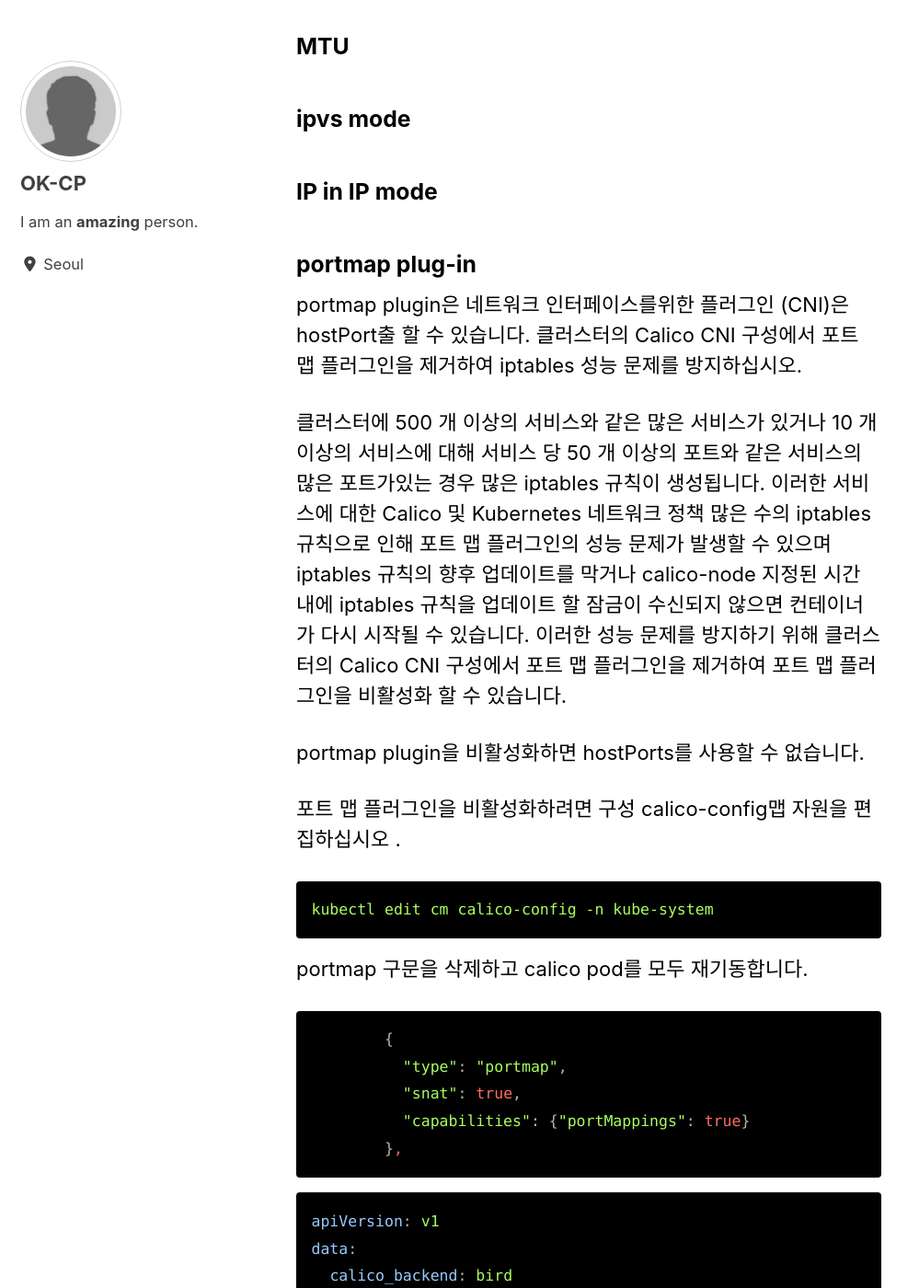
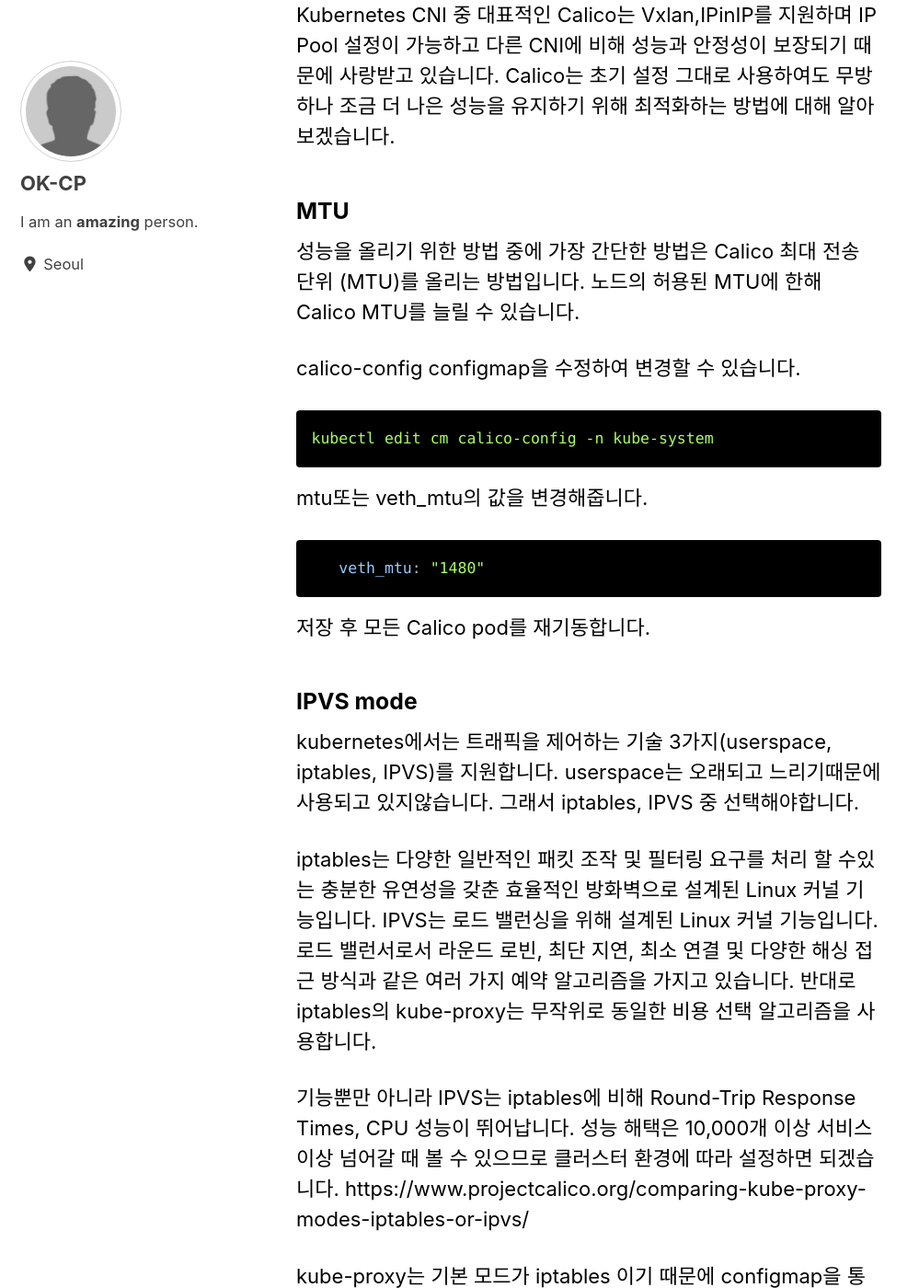
Before and after one commit to ok-cp/ok-cp.github.io, a Jekyll site: the page built from _posts/2020-05-27-optimizing-calico.md, in a window 1280 px wide and 1400 px high, scrolled down 317 px. Shown: the whole window at 92% size, without its empty margins (0-999 px from the left). Built offline with Jekyll 4.4.1, drawn with Linux system fonts in a browser that asks for light colours; cached includes are drawn as plain includes; nearby versions of some CDN libraries; some of the changed text lies outside the part shown.

Commit message:
calico v2

````diff
--- a/_posts/2020-05-27-optimizing-calico.md
+++ b/_posts/2020-05-27-optimizing-calico.md
@@ -8,17 +8,70 @@ tags:
   - calico
 ---
 ## Calico 최적화
+Kubernetes CNI 중 대표적인 Calico는 Vxlan,IPinIP를 지원하며 IP Pool 설정이 가능하고 다른 CNI에 비해 성능과 안정성이 보장되기 때문에 사랑받고 있습니다.
+Calico는 초기 설정 그대로 사용하여도 무방하나 조금 더 나은 성능을 유지하기 위해 최적화하는 방법에 대해 알아보겠습니다.
+
+### MTU
+성능을 올리기 위한 방법 중에 가장 간단한 방법은 Calico 최대 전송 단위 (MTU)를 올리는 방법입니다.
+노드의 허용된 MTU에 한해 Calico MTU를 늘릴 수 있습니다.
+
+calico-config configmap을 수정하여 변경할 수 있습니다.
+```yaml
+kubectl edit cm calico-config -n kube-system
+```
+
+mtu또는 veth_mtu의 값을 변경해줍니다.
+```yaml
+   veth_mtu: "1480"
+```
+저장 후 모든 Calico pod를 재기동합니다.
+
+### IPVS mode
+kubernetes에서는 트래픽을 제어하는 기술 3가지(userspace, iptables, IPVS)를 지원합니다.
+userspace는 오래되고 느리기때문에 사용되고 있지않습니다. 그래서 iptables, IPVS 중 선택해야합니다.
+
+iptables는 다양한 일반적인 패킷 조작 및 필터링 요구를 처리 할 수있는 충분한 유연성을 갖춘 효율적인 방화벽으로 설계된 Linux 커널 기능입니다.
+IPVS는 로드 밸런싱을 위해 설계된 Linux 커널 기능입니다. 로드 밸런서로서 라운드 로빈, 최단 지연, 최소 연결 및 다양한 해싱 접근 방식과 같은 여러 가지 예약 알고리즘을 가지고 있습니다.
+반대로 iptables의 kube-proxy는 무작위로 동일한 비용 선택 알고리즘을 사용합니다.
+
+기능뿐만 아니라 IPVS는 iptables에 비해 Round-Trip Response Times, CPU 성능이 뛰어납니다.
+성능 해택은 10,000개 이상 서비스 이상 넘어갈 때 볼 수 있으므로 클러스터 환경에 따라 설정하면 되겠습니다.
+https://www.projectcalico.org/comparing-kube-proxy-modes-iptables-or-ipvs/
+
+kube-proxy는 기본 모드가 iptables 이기 때문에 configmap을 통해서 ipvs모드로 변경할 수 있습니다.
+```yaml
+kubectl edit configmap kube-proxy -n kube-system
+```
+
+mode에서 ipvs로 변경한 뒤 kube-proxy pod를 재기동합니다.
+```yaml
+mode: ipvs
+```
 
 
-### MTU
-
-### ipvs mode
 
 ### IP in IP mode
+Calico는 Vxlan, IPinIP 중에 선택하여 설치할 수 있지만 기본 IPinIP로 설치되어있습니다.
+Vxlan heaer는 IPinIP header보다 사이즈가 크기때문에 Vxlan은 IPinIP보다 오버헤드가 있습니다.
+물론 multicast를 지원하면 L7 기능을 지원하기 때문에 장점도 가지고 있습니다.
+
+기본 설치되는 IPinIP 또한 IP 안에 다른 IP header를 가지고 있는 구조이기 때문에
+Multi subnet을 지원한다는 장점이 있지만 Multi subnet이 굳이 필요없는 환경이라면 IPinIP는 불필요합니다.
+
+그래서 IPinIP를 On/Off 할수 있으며 daemonset의 env 중에 CALICO_IPV4POOL_IPIP을 "Off" 또는 "Never"로 설정하면 기능이 비활성화됩니다.
+```yaml
+kubectl edit ds calico-node  -n kube-system
+```
+
+```yaml
+        - name: CALICO_IPV4POOL_IPIP
+          value: Never
+```
+변경되면 모든 Calico pod가 재기동됩니다.
 
 ### portmap plug-in
 
-portmap plugin은 네트워크 인터페이스를위한 플러그인 (CNI)은 hostPort출 할 수 있습니다. 클러스터의 Calico CNI 구성에서 포트 맵 플러그인을 제거하여 iptables 성능 문제를 방지하십시오.
+portmap plugin은  hostPort출 할 수 있습니다. 클러스터의 Calico CNI 구성에서 포트 맵 플러그인을 제거하여 iptables 성능 문제를 방지하십시오.
 
 클러스터에 500 개 이상의 서비스와 같은 많은 서비스가 있거나 10 개 이상의 서비스에 대해 서비스 당 50 개 이상의 포트와 같은 서비스의 많은 포트가있는 경우 많은 iptables 규칙이 생성됩니다. 이러한 서비스에 대한 Calico 및 Kubernetes 네트워크 정책 많은 수의 iptables 규칙으로 인해 포트 맵 플러그인의 성능 문제가 발생할 수 있으며 iptables 규칙의 향후 업데이트를 막거나 calico-node 지정된 시간 내에 iptables 규칙을 업데이트 할 잠금이 수신되지 않으면 컨테이너가 다시 시작될 수 있습니다. 이러한 성능 문제를 방지하기 위해 클러스터의 Calico CNI 구성에서 포트 맵 플러그인을 제거하여 포트 맵 플러그인을 비활성화 할 수 있습니다.
 
````
